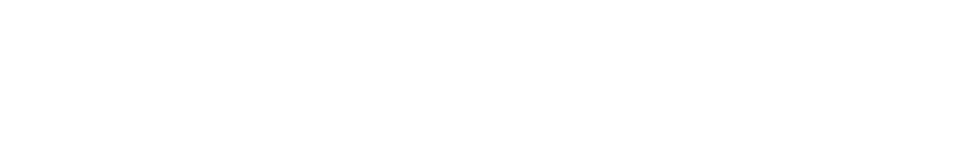
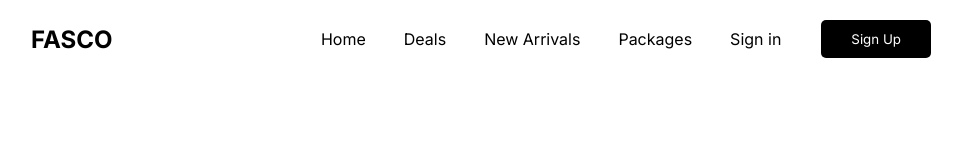
Before and after one commit to Amirkakaie/fasco, a plain HTML site: page index.html in a window 1280 px wide. Shown: the whole page, without its empty margins (159-1121 px from the left). Drawn offline with Linux system fonts and the light colour scheme.

Commit message:
the header is ready

```diff
--- a/index.html
+++ b/index.html
@@ -3,10 +3,27 @@
 <head>
     <meta charset="UTF-8">
     <meta name="viewport" content="width=device-width, initial-scale=1.0">
-    <title></title>
+    <title>fasco</title>
     <link rel="stylesheet" href="style.css">
+    <link rel="preconnect" href="https://fonts.googleapis.com">
+    <link rel="preconnect" href="https://fonts.gstatic.com" crossorigin>
+    <link href="https://fonts.googleapis.com/css2?family=Inter:ital,opsz,wght@0,14..32,100..900;1,14..32,100..900&family=Poppins:ital,wght@0,100;0,200;0,300;0,400;0,500;0,600;0,700;0,800;0,900;1,100;1,200;1,300;1,400;1,500;1,600;1,700;1,800;1,900&family=Vazirmatn:wght@100..900&display=swap" rel="stylesheet">
 </head>
 <body>
-
+    <main>
+        <header>
+            <h2>FASCO</h2>
+            <div>
+                <ul>
+                    <li>Home</li>
+                    <li>Deals</li>
+                    <li>New Arrivals</li>
+                    <li>Packages</li>
+                    <li>Sign in</li>
+                </ul>
+                <button>Sign Up</button>
+            </div>
+        </header>
+    </main>
 </body>
 </html>
--- a/style.css
+++ b/style.css
@@ -2,4 +2,36 @@
     margin: 0;
     padding: 0;
     box-sizing: border-box;
+    font-family: "Inter";
 }
+button{
+    font-family: "Inter";
+}
+main{
+    max-width: 900px;
+    margin: 0 auto;
+}
+header{
+    padding-top:20px;
+    display: flex;
+    justify-content: space-between;
+    align-items: center;
+
+}
+header div{
+    display: flex;
+    gap: 40px;
+    align-items: center;
+}
+header div ul{
+    display: flex;
+    list-style: none;
+    gap: 38px;
+}
+header div button{
+    border-radius: 5px;
+    border: none;
+    background-color: #000000;
+    color: #ffffff;
+    padding: 11px 30px ;
+}
```
